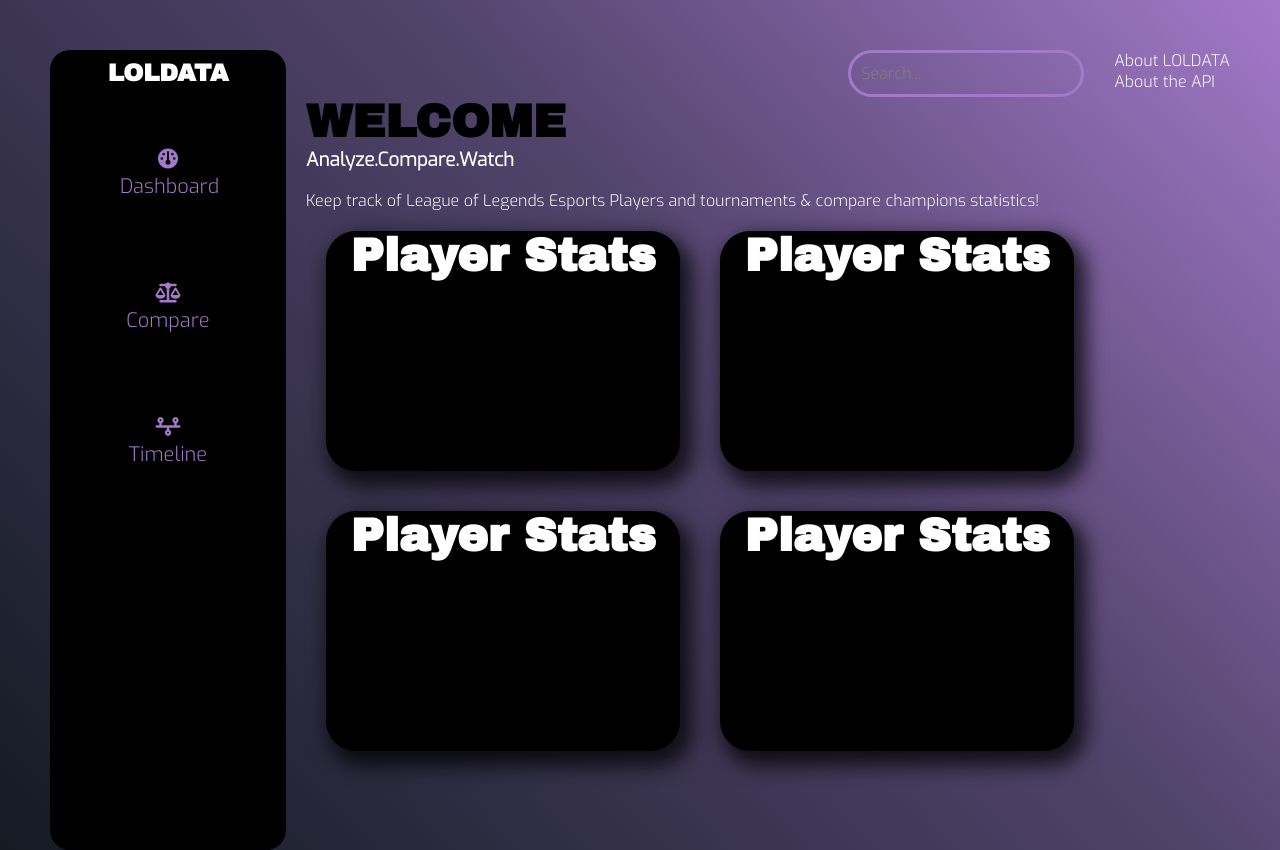
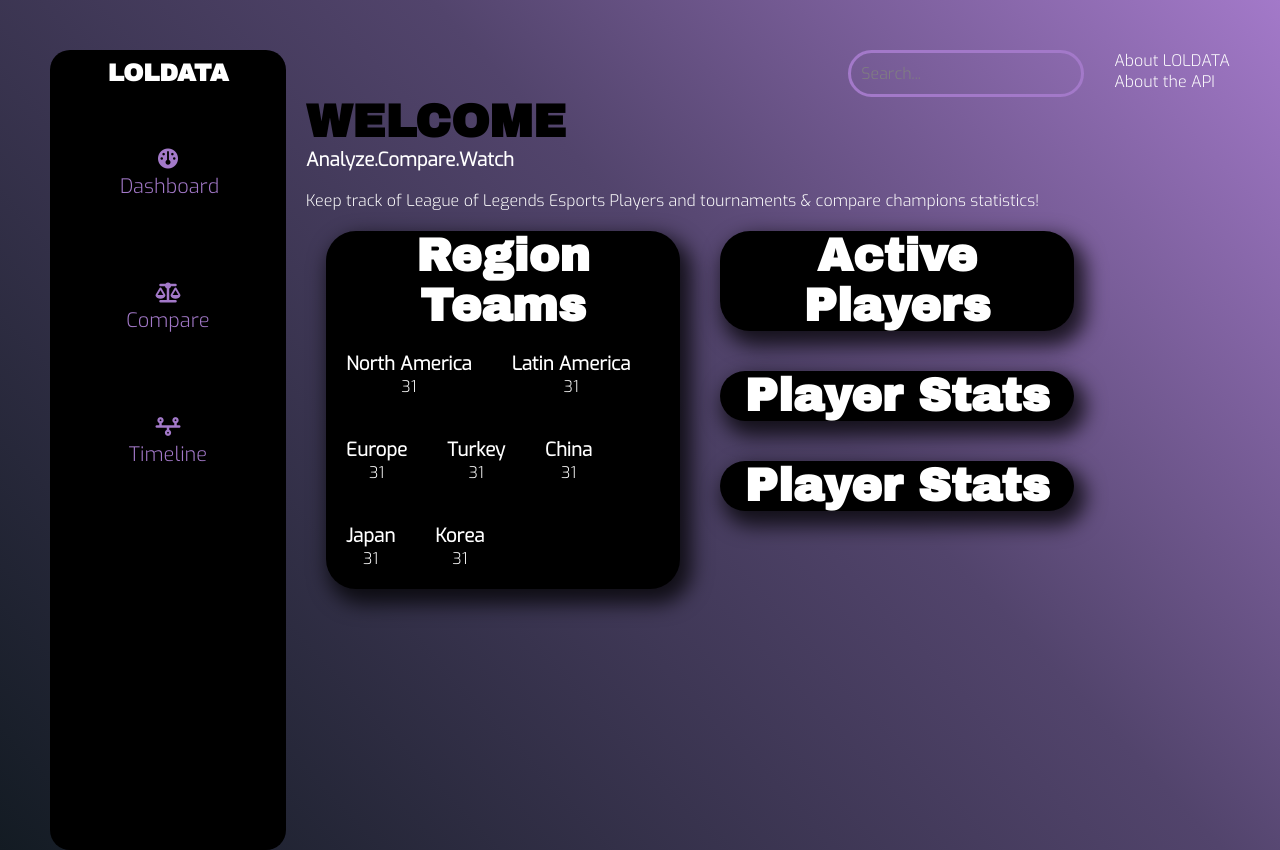
Before and after one commit to WiaanDuvenhage-200307/loldata, a React (Create React App) app: page / in a window 1280 px wide. Built offline with nearby package versions, Linux system fonts and the light colour scheme; no server answers.

Commit message:
Added Dummy Content

```diff
--- a/src/components/Compare.css
+++ b/src/components/Compare.css
@@ -34,3 +34,16 @@
 .about{
     float: right;
 }
+
+.graph-block{
+    margin: 20px;
+    width: 30%;
+    border-radius: 30px;
+    box-shadow: 7px 10px 20px 5px rgba(0,0,0,0.75);
+    -webkit-box-shadow: 7px 10px 20px 5px rgba(0,0,0,0.75);
+    -moz-box-shadow: 7px 10px 20px 5px rgba(0,0,0,0.75);
+    float: left;
+    text-align: center;
+    height: auto;
+    background-color: black;
+}
--- a/src/components/Compare.js
+++ b/src/components/Compare.js
@@ -1,7 +1,7 @@
 import './Compare.css';
 import axios from 'axios';
 
-axios.get('https://api.sportsdata.io/v3/lol/scores/json/Teams?key=94c287b249d74701adf60e03aa398884')
+axios.get('https://api.sportsdata.io/v3/lol/stats/json/Champions?key=94c287b249d74701adf60e03aa398884')
 .then((res) =>{
     console.log(res);
 })
@@ -27,6 +27,14 @@
                 <br/>
                 <p>Want to know what Champion is the best? Compare them here</p>
             </div>
+
+
+            <div className='graph-block'>
+
+            <h2>Block</h2>
+
+            </div>
+
         </>
     )
 }
--- a/src/components/Dashboard.css
+++ b/src/components/Dashboard.css
@@ -26,7 +26,7 @@
     -moz-box-shadow: 7px 10px 20px 5px rgba(0,0,0,0.75);
     float: left;
     text-align: center;
-    height: 30vh;
+    height: auto;
     background-color: black;
 }
 
@@ -54,3 +54,14 @@
 .about{
     float: right;
 }
+
+.region-group{
+    float: left;
+    margin: 20px;
+    text-align: center;
+    display: flex;
+    flex-direction: column;
+    justify-content: center;
+    align-items: center
+    /* TODO | REMOVE FLEXBOX PROPERTIES WHEN INSERTING PIE CHART; */
+}
--- a/src/components/Dashboard.js
+++ b/src/components/Dashboard.js
@@ -1,4 +1,26 @@
 import './Dashboard.css';
+import axios from 'axios';
+
+// ! Teams API Call
+axios.get('https://api.sportsdata.io/v3/lol/scores/json/Teams?key=94c287b249d74701adf60e03aa398884')
+.then((res) =>{
+    console.log(res);
+})
+.catch((err) =>{
+    console.log(err);
+})
+
+
+// ! Players with active memberships with teams.
+axios.get('https://api.sportsdata.io/v3/lol/scores/json/ActiveMemberships?key=94c287b249d74701adf60e03aa398884')
+.then((res) =>{
+    console.log(res);
+})
+.catch((err) =>{
+    console.log(err);
+})
+
+
 
 const Dashboard = () => {
 
@@ -24,15 +46,51 @@
             <p>Keep track of League of Legends Esports Players and tournaments & compare champions statistics!</p>
         </div>
 
+
+        {/* Turn into pie chart */}
+        <div className='graph-block pie'>
+            <h2>Region Teams</h2>
+
+            <div className="region-group">
+                <h3>North America</h3>
+                <p>31</p>
+            </div>
+
+            <div className="region-group">
+                <h3>Latin America</h3>
+                <p>31</p>
+            </div>
+
+            <div className="region-group">
+                <h3>Europe</h3>
+                <p>31</p>
+            </div>
+
+            <div className="region-group">
+                <h3>Turkey</h3>
+                <p>31</p>
+            </div>
+
+            <div className="region-group">
+                <h3>China</h3>
+                <p>31</p>
+            </div>
+
+            <div className="region-group">
+                <h3>Japan</h3>
+                <p>31</p>
+            </div>
+
+            <div className="region-group">
+                <h3>Korea</h3>
+                <p>31</p>
+            </div>
+        </div>
+
+        {/* MAKE BAR CHART */}
         <div className='graph-block'>
 
-            <h2>Player Stats</h2>
-
-        </div>
-
-        <div className='graph-block'>
-
-            <h2>Player Stats</h2>
+            <h2>Active Players</h2>
 
         </div>
 
--- a/src/components/Nav.js
+++ b/src/components/Nav.js
@@ -6,9 +6,9 @@
         <nav>
             <h1>LOLDATA</h1>
             <ul>
-                <a href='/'><li><i class="fa-solid fa-gauge"></i>Dashboard</li></a>
-                <a href='/Compare'><li><i class="fa-solid fa-scale-balanced"></i>Compare</li></a>
-                <a href='/Timeline'><li><i class="fa-solid fa-timeline"></i>Timeline</li></a>
+                <a href='/'><li className='dashboard'><i class="fa-solid fa-gauge"></i>Dashboard</li></a>
+                <a href='/Compare'><li className='compare'><i class="fa-solid fa-scale-balanced"></i>Compare</li></a>
+                <a href='/Timeline'><li className='timeline'><i class="fa-solid fa-timeline"></i>Timeline</li></a>
 
             </ul>
         </nav>
```
